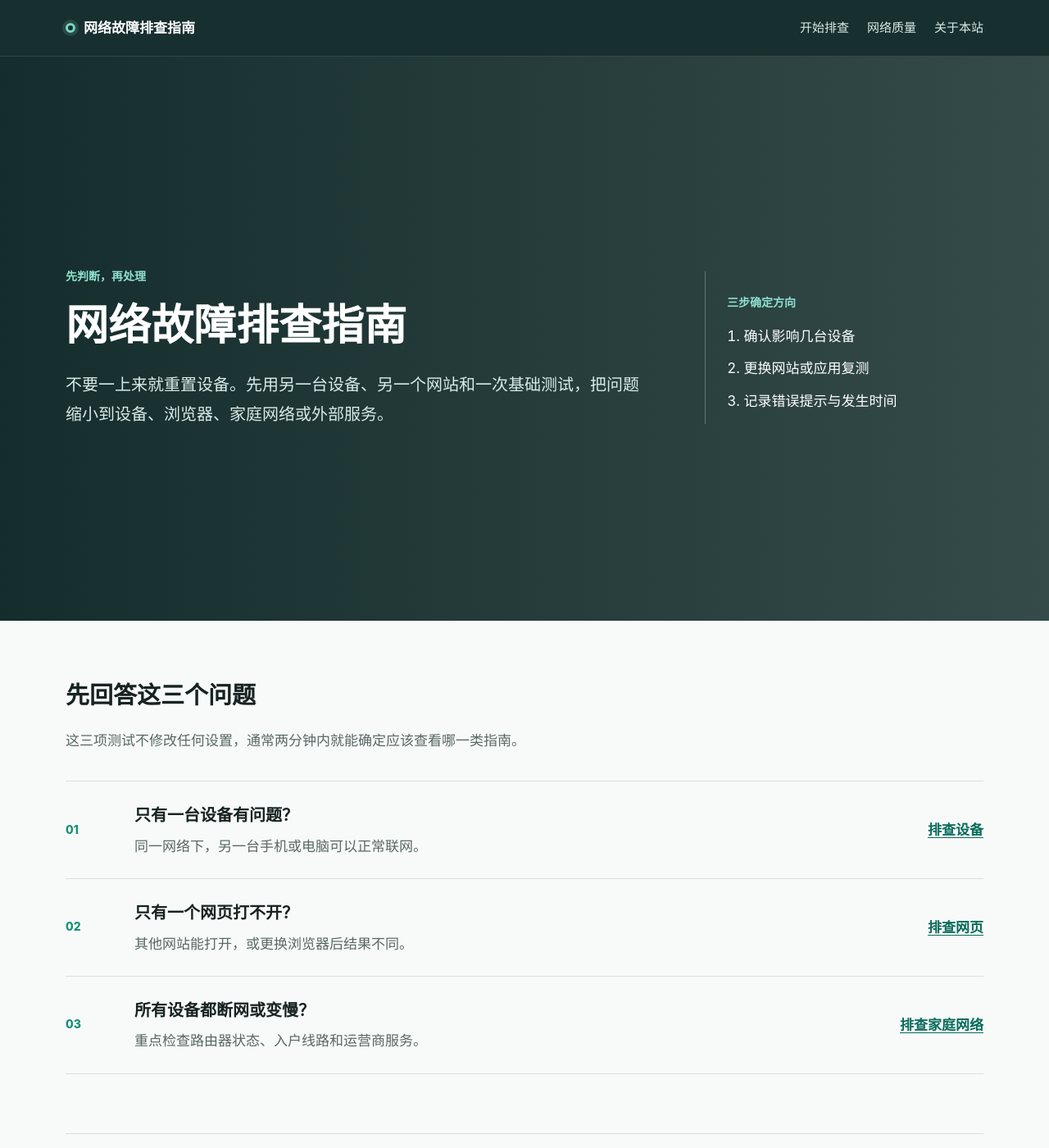
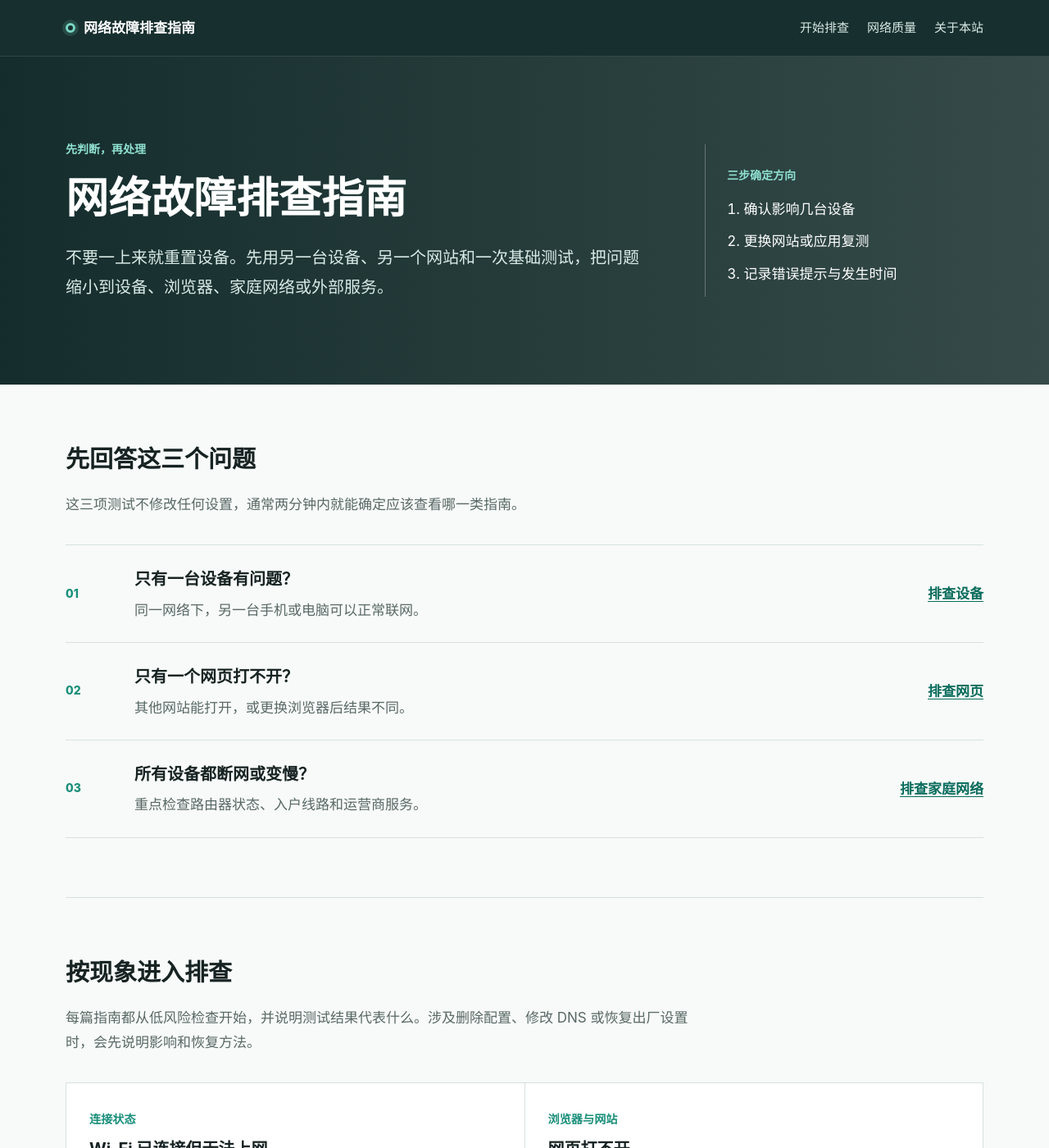
Before and after one commit to woshiprog/network-troubleshooting-guide, a Jekyll site: the page built from index.md, in a window 1280 px wide and 1400 px high. Shown: the whole window at 82% size. Built offline with Jekyll 4.4.1, drawn with Linux system fonts in a browser that asks for light colours.

Commit message:
Refactor CSS styles for consistency and readability
Refactor CSS styles for improved readability and consistency.

```diff
--- a/assets/css/style.css
+++ b/assets/css/style.css
@@ -15,22 +15,33 @@
   --max: 1120px;
 }
 
-* { box-sizing: border-box; }
+* {
+  box-sizing: border-box;
+}
 
-html { scroll-behavior: smooth; }
+html {
+  scroll-behavior: smooth;
+}
 
 body {
   margin: 0;
   color: var(--ink);
   background: var(--paper);
-  font-family: -apple-system, BlinkMacSystemFont, "Segoe UI", "Noto Sans SC", "Microsoft YaHei", sans-serif;
+  font-family: -apple-system, BlinkMacSystemFont, "Segoe UI",
+    "Noto Sans SC", "Microsoft YaHei", sans-serif;
   font-size: 17px;
   line-height: 1.78;
   letter-spacing: 0;
 }
 
-a { color: #086b5b; text-underline-offset: 0.18em; }
-a:hover { color: #064f44; }
+a {
+  color: #086b5b;
+  text-underline-offset: 0.18em;
+}
+
+a:hover {
+  color: #064f44;
+}
 
 .skip-link {
   position: absolute;
@@ -38,16 +49,19 @@ a:hover { color: #064f44; }
   top: 8px;
   z-index: 20;
   padding: 8px 12px;
-  background: #fff;
   color: var(--ink);
+  background: #ffffff;
 }
-.skip-link:focus { left: 8px; }
+
+.skip-link:focus {
+  left: 8px;
+}
 
 .site-header {
   position: sticky;
   top: 0;
   z-index: 10;
-  color: #fff;
+  color: #ffffff;
   background: rgba(16, 41, 40, 0.97);
   border-bottom: 1px solid rgba(255, 255, 255, 0.12);
   backdrop-filter: blur(12px);
@@ -67,7 +81,7 @@ a:hover { color: #064f44; }
   display: inline-flex;
   align-items: center;
   gap: 10px;
-  color: #fff;
+  color: #ffffff;
   font-weight: 760;
   text-decoration: none;
 }
@@ -80,31 +94,60 @@ a:hover { color: #064f44; }
   box-shadow: 0 0 0 4px rgba(121, 214, 196, 0.16);
 }
 
-.site-nav { display: flex; gap: 22px; }
-.site-nav a { color: #d8ebe7; font-size: 15px; text-decoration: none; }
-.site-nav a:hover { color: #fff; }
+.site-nav {
+  display: flex;
+  gap: 22px;
+}
 
-.page-shell { min-height: 70vh; }
-.content-width, .article-page { width: min(820px, calc(100% - 40px)); margin: 0 auto; }
-.article-page { padding: 72px 0 84px; }
+.site-nav a {
+  color: #d8ebe7;
+  font-size: 15px;
+  text-decoration: none;
+}
+
+.site-nav a:hover {
+  color: #ffffff;
+}
+
+.page-shell {
+  min-height: 70vh;
+}
+
+.content-width,
+.article-page {
+  width: min(820px, calc(100% - 40px));
+  margin: 0 auto;
+}
+
+.article-page {
+  padding: 72px 0 84px;
+}
 
 .hero {
-  color: #fff;
+  color: #ffffff;
   background:
-    linear-gradient(90deg, rgba(16, 41, 40, 0.98), rgba(16, 41, 40, 0.84)),
-    repeating-linear-gradient(135deg, transparent 0 26px, rgba(121, 214, 196, 0.08) 26px 27px);
+    linear-gradient(
+      90deg,
+      rgba(16, 41, 40, 0.98),
+      rgba(16, 41, 40, 0.84)
+    ),
+    repeating-linear-gradient(
+      135deg,
+      transparent 0 26px,
+      rgba(121, 214, 196, 0.08) 26px 27px
+    );
   overflow: hidden;
 }
 
 .hero-inner {
   width: min(var(--max), calc(100% - 40px));
-  min-height: 520px;
+  min-height: 400px;
   margin: 0 auto;
-  padding: 92px 0 78px;
+  padding: 64px 0;
   display: grid;
   grid-template-columns: minmax(0, 1fr) 340px;
-  align-items: end;
-  gap: 72px;
+  align-items: center;
+  gap: 64px;
 }
 
 .eyebrow {
@@ -114,30 +157,80 @@ a:hover { color: #064f44; }
   font-weight: 720;
 }
 
-h1, h2, h3 { line-height: 1.28; letter-spacing: 0; }
-h1 { margin: 0 0 22px; font-size: 46px; }
-h2 { margin: 2.2em 0 0.75em; font-size: 29px; }
-h3 { margin: 1.7em 0 0.55em; font-size: 21px; }
+h1,
+h2,
+h3 {
+  line-height: 1.28;
+  letter-spacing: 0;
+}
 
-.hero h1 { max-width: 720px; color: #fff; font-size: 52px; }
-.hero-lead { max-width: 700px; margin: 0; color: #d9ebe7; font-size: 20px; }
+h1 {
+  margin: 0 0 22px;
+  font-size: 46px;
+}
+
+h2 {
+  margin: 2.2em 0 0.75em;
+  font-size: 29px;
+}
+
+h3 {
+  margin: 1.7em 0 0.55em;
+  font-size: 21px;
+}
+
+.hero h1 {
+  max-width: 720px;
+  color: #ffffff;
+  font-size: 52px;
+}
+
+.hero-lead {
+  max-width: 700px;
+  margin: 0;
+  color: #d9ebe7;
+  font-size: 20px;
+}
 
 .signal-panel {
   padding: 26px 0 4px 26px;
-  border-left: 1px solid rgba(255,255,255,0.28);
+  border-left: 1px solid rgba(255, 255, 255, 0.28);
 }
-.signal-panel strong { display: block; margin-bottom: 13px; color: #8fe0d0; font-size: 14px; }
-.signal-panel ol { margin: 0; padding-left: 1.2em; }
-.signal-panel li { margin: 9px 0; }
+
+.signal-panel strong {
+  display: block;
+  margin-bottom: 13px;
+  color: #8fe0d0;
+  font-size: 14px;
+}
+
+.signal-panel ol {
+  margin: 0;
+  padding-left: 1.2em;
+}
+
+.signal-panel li {
+  margin: 9px 0;
+}
 
 .section {
   width: min(var(--max), calc(100% - 40px));
   margin: 0 auto;
   padding: 72px 0;
 }
-.section + .section { border-top: 1px solid var(--line); }
-.section h2:first-child { margin-top: 0; }
-.section-intro { max-width: 760px; color: var(--muted); }
+
+.section + .section {
+  border-top: 1px solid var(--line);
+}
+
+.section h2:first-child {
+  margin-top: 0;
+}
+
+.section-intro {
+  max-width: 760px;
+  color: var(--muted);
+}
 
 .triage-list {
   margin: 34px 0 0;
@@ -145,6 +238,7 @@ h3 { margin: 1.7em 0 0.55em; font-size: 21px; }
   list-style: none;
   border-top: 1px solid var(--line);
 }
+
 .triage-list li {
   display: grid;
   grid-template-columns: 64px minmax(0, 1fr) auto;
@@ -153,10 +247,27 @@ h3 { margin: 1.7em 0 0.55em; font-size: 21px; }
   padding: 24px 0;
   border-bottom: 1px solid var(--line);
 }
-.triage-number { color: var(--accent); font-size: 14px; font-weight: 760; }
-.triage-list strong { display: block; font-size: 20px; }
-.triage-list p { margin: 4px 0 0; color: var(--muted); }
-.triage-list a { font-weight: 700; white-space: nowrap; }
+
+.triage-number {
+  color: var(--accent);
+  font-size: 14px;
+  font-weight: 760;
+}
+
+.triage-list strong {
+  display: block;
+  font-size: 20px;
+}
+
+.triage-list p {
+  margin: 4px 0 0;
+  color: var(--muted);
+}
+
+.triage-list a {
+  font-weight: 700;
+  white-space: nowrap;
+}
 
 .guide-grid {
   display: grid;
@@ -165,6 +276,7 @@ h3 { margin: 1.7em 0 0.55em; font-size: 21px; }
   border-top: 1px solid var(--line);
   border-left: 1px solid var(--line);
 }
+
 .guide-link {
   min-height: 180px;
   padding: 28px;
@@ -175,36 +287,131 @@ h3 { margin: 1.7em 0 0.55em; font-size: 21px; }
   border-bottom: 1px solid var(--line);
   transition: background 160ms ease, transform 160ms ease;
 }
-.guide-link:hover { color: var(--ink); background: #eef8f4; transform: translateY(-2px); }
-.guide-link small { color: var(--accent); font-weight: 700; }
-.guide-link strong { display: block; margin: 8px 0 6px; font-size: 20px; line-height: 1.45; }
-.guide-link span { color: var(--muted); }
 
-.article-header { margin-bottom: 46px; padding-bottom: 34px; border-bottom: 1px solid var(--line); }
-.article-header h1 { max-width: 760px; }
-.article-deck { margin: 0; color: var(--muted); font-size: 20px; }
+.guide-link:hover {
+  color: var(--ink);
+  background: #eef8f4;
+  transform: translateY(-2px);
+}
 
-.answer-box, .note, .warning, .stop-box {
+.guide-link small {
+  color: var(--accent);
+  font-weight: 700;
+}
+
+.guide-link strong {
+  display: block;
+  margin: 8px 0 6px;
+  font-size: 20px;
+  line-height: 1.45;
+}
+
+.guide-link span {
+  color: var(--muted);
+}
+
+.article-header {
+  margin-bottom: 46px;
+  padding-bottom: 34px;
+  border-bottom: 1px solid var(--line);
+}
+
+.article-header h1 {
+  max-width: 760px;
+}
+
+.article-deck {
+  margin: 0;
+  color: var(--muted);
+  font-size: 20px;
+}
+
+.answer-box,
+.note,
+.warning,
+.stop-box {
   margin: 28px 0;
   padding: 20px 22px;
   border-left: 4px solid var(--accent);
   background: var(--accent-soft);
 }
-.answer-box strong, .note strong, .warning strong, .stop-box strong { display: block; margin-bottom: 4px; }
-.warning { border-color: var(--warn); background: var(--warn-bg); }
-.stop-box { border-color: var(--danger); background: var(--danger-bg); }
 
-.table-wrap { margin: 24px 0 34px; overflow-x: auto; }
-table { width: 100%; border-collapse: collapse; background: var(--surface); font-size: 16px; }
-th, td { min-width: 145px; padding: 13px 15px; text-align: left; vertical-align: top; border: 1px solid var(--line); }
-th { background: #eaf3f0; }
+.answer-box strong,
+.note strong,
+.warning strong,
+.stop-box strong {
+  display: block;
+  margin-bottom: 4px;
+}
 
-code { padding: 0.12em 0.35em; color: #183b37; background: #e6efec; border-radius: 3px; font-size: 0.92em; }
-pre { overflow-x: auto; padding: 18px; color: #e7f5f2; background: var(--deep); border-radius: 4px; }
-pre code { padding: 0; color: inherit; background: transparent; }
+.warning {
+  border-color: var(--warn);
+  background: var(--warn-bg);
+}
 
-.next-links { margin-top: 50px; padding-top: 28px; border-top: 1px solid var(--line); }
-.next-links a { display: inline-block; margin: 0 18px 8px 0; font-weight: 700; }
+.stop-box {
+  border-color: var(--danger);
+  background: var(--danger-bg);
+}
+
+.table-wrap {
+  margin: 24px 0 34px;
+  overflow-x: auto;
+}
+
+table {
+  width: 100%;
+  border-collapse: collapse;
+  background: var(--surface);
+  font-size: 16px;
+}
+
+th,
+td {
+  min-width: 145px;
+  padding: 13px 15px;
+  text-align: left;
+  vertical-align: top;
+  border: 1px solid var(--line);
+}
+
+th {
+  background: #eaf3f0;
+}
+
+code {
+  padding: 0.12em 0.35em;
+  color: #183b37;
+  background: #e6efec;
+  border-radius: 3px;
+  font-size: 0.92em;
+}
+
+pre {
+  overflow-x: auto;
+  padding: 18px;
+  color: #e7f5f2;
+  background: var(--deep);
+  border-radius: 4px;
+}
+
+pre code {
+  padding: 0;
+  color: inherit;
+  background: transparent;
+}
+
+.next-links {
+  margin-top: 50px;
+  padding-top: 28px;
+  border-top: 1px solid var(--line);
+}
+
+.next-links a {
+  display: inline-block;
+  margin: 0 18px 8px 0;
+  font-weight: 700;
+}
 
 .site-footer {
   width: min(var(--max), calc(100% - 40px));
@@ -217,12 +424,26 @@ pre code { padding: 0; color: inherit; background: transparent; }
   border-top: 1px solid var(--line);
   font-size: 14px;
 }
-.site-footer p { max-width: 640px; margin: 5px 0 0; }
-.footer-links { display: flex; gap: 18px; white-space: nowrap; }
+
+.site-footer p {
+  max-width: 640px;
+  margin: 5px 0 0;
+}
+
+.footer-links {
+  display: flex;
+  gap: 18px;
+  white-space: nowrap;
+}
 
 @media (prefers-reduced-motion: reduce) {
-  html { scroll-behavior: auto; }
-  .guide-link { transition: none; }
+  html {
+    scroll-behavior: auto;
+  }
+
+  .guide-link {
+    transition: none;
+  }
 }
 
 @media (max-width: 760px) {
@@ -310,15 +531,3 @@ pre code { padding: 0; color: inherit; background: transparent; }
     padding-bottom: 38px;
   }
 }
-/* 收紧 PC 端首页首屏 */
-@media (min-width: 769px) {
-  .hero {
-    min-height: 0;
-    padding: 88px 0 80px;
-  }
-
-  .hero-inner,
-  .hero-grid {
-    align-items: center;
-  }
-}
```
